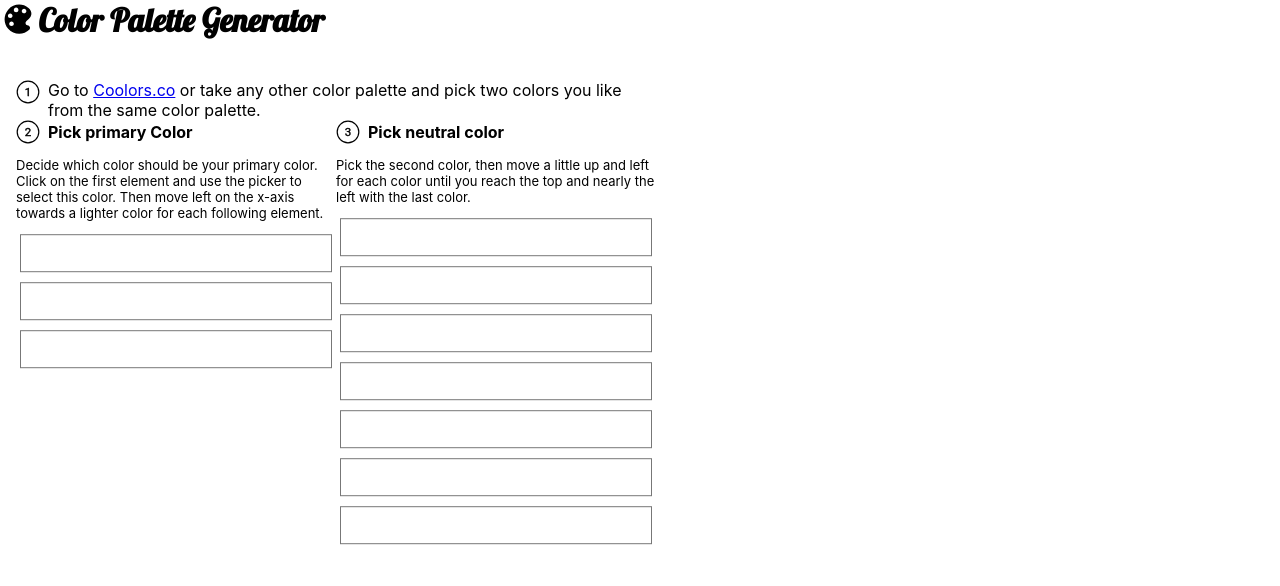
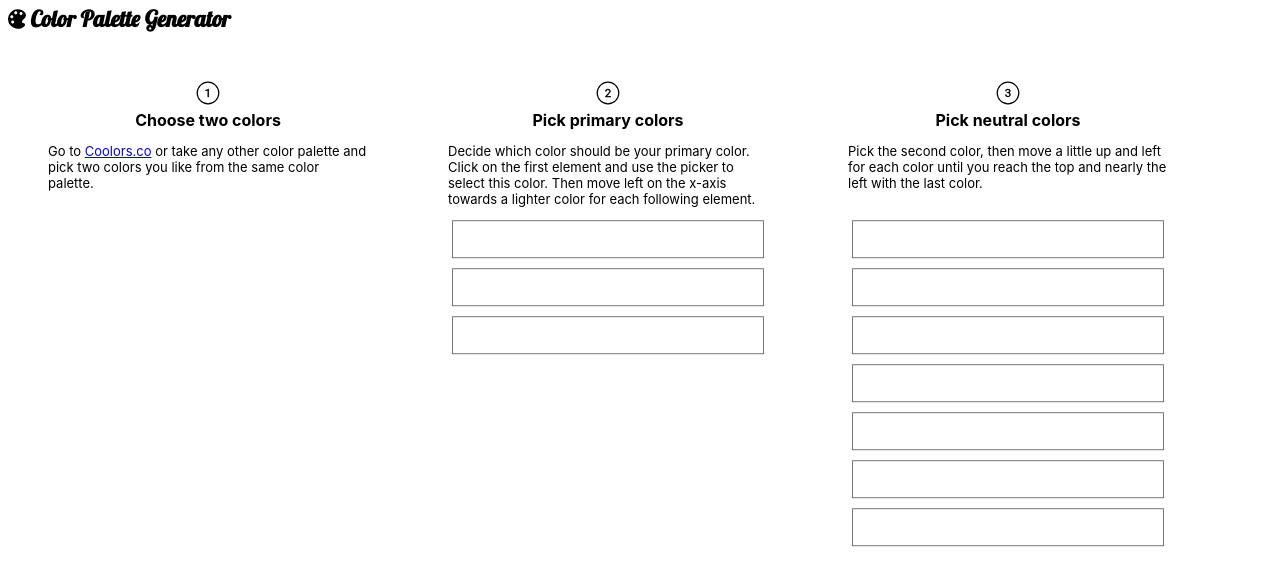
Before and after one commit to acoria/colorPaletteGenerator.react, a React (Create React App) app: page / in a window 1280 px wide. Shown: the top 586 px of the page. Built offline with nearby package versions, Linux system fonts and the light colour scheme.

Commit message:
Adjust steps alignment for choosing colors

```diff
--- a/src/colorPalette/ColorPalette.module.css
+++ b/src/colorPalette/ColorPalette.module.css
@@ -1,42 +1,28 @@
 .colorPalette {
-  display: grid;
-  grid-template-columns: 1fr 1fr;
-  grid-template-rows: 4rem auto;
 }
 
-.header{
+.header {
   display: flex;
   flex-direction: row;
   flex-shrink: 0;
-  grid-column-start: 1;
-  grid-column-end: 3;
-  align-items: start;
+  padding: 0.3rem 0 0 0.3rem;
 }
 
 .titleOfApp {
   font-family: "Lobster";
-  /* background-color: #642472; */
-  /* background-image: linear-gradient(
-    90deg,
-    #642472ee 10%,
-    #9c747b55,
-    #0000ff55,
-    #00800055,
-    #ffff0055,
-    #ffa50055,
-    #ff000055
-  ); */
+  font-size: 1.4rem;
   margin: 0;
 }
 
-.colorPaletteIcon{
-  width: 2.4rem;
+.colorPaletteIcon {
+  width: 1.6rem;
 }
 
 .colorPaletteBody {
-  padding: 1rem 1rem 0 1rem;
-  display: grid;
-  grid-template-columns: 1fr 1fr;
+  padding: 3rem 1rem 0 3rem;
+  display: flex;
+  flex-direction: row;
+  column-gap: 5rem;
 }
 
 .firstStep {
@@ -44,12 +30,11 @@
   flex-direction: row;
   column-gap: 0.5rem;
   align-items: start;
-  grid-column-start: 1;
-  grid-column-end: 3;
 }
 
-.firstStep>p{
+.firstStep > p {
   margin: 0;
+  font-size: small;
 }
 
 .secondStep {
@@ -60,9 +45,9 @@
 
 .colorTitle {
   display: flex;
-  flex-direction: row;
+  flex-direction: column;
+  row-gap: 0.3rem;
   align-items: center;
-  column-gap: 0.5rem;
 }
 
 .colorTitleText {
--- a/src/colorPalette/ColorPalette.tsx
+++ b/src/colorPalette/ColorPalette.tsx
@@ -39,21 +39,34 @@ export const ColorPalette: React.FC = () => {
       </div>
       <div className={styles.colorPaletteBody}>
         <div className={styles.firstStep}>
-          <CircleWithOne className={styles.circleWithNumber} />
+          <ColorPicker
+            title={colorTitle(
+              <CircleWithOne className={styles.circleWithNumber} />,
+              "Choose two colors"
+            )}
+            numberOfColorsToGenerate={0}
+            onColorsChange={setPrimaryColors}
+            explanation={
+              <>
+                Go to{" "}
+                <a href="https://coolors.co/palettes" target="_blank">
+                  Coolors.co
+                </a>{" "}
+                or take any other color palette and pick two colors you like
+                from the same color palette.
+              </>
+            }
+          />
+          {/* <CircleWithOne className={styles.circleWithNumber} />
           <p>
-            Go to{" "}
-            <a href="https://coolors.co/palettes" target="_blank">
-              Coolors.co
-            </a>{" "}
-            or take any other color palette and pick two colors you like from
-            the same color palette.
-          </p>
+
+          </p> */}
         </div>
         <div className={styles.secondStep}>
           <ColorPicker
             title={colorTitle(
               <CircleWithTwo className={styles.circleWithNumber} />,
-              "Pick primary Color"
+              "Pick primary colors"
             )}
             numberOfColorsToGenerate={3}
             onColorsChange={setPrimaryColors}
@@ -66,7 +79,7 @@ export const ColorPalette: React.FC = () => {
           <ColorPicker
             title={colorTitle(
               <CircleWithThree className={styles.circleWithNumber} />,
-              "Pick neutral color"
+              "Pick neutral colors"
             )}
             numberOfColorsToGenerate={7}
             onColorsChange={setNeutralColors}
--- a/src/colorPicker/ColorPicker.module.css
+++ b/src/colorPicker/ColorPicker.module.css
@@ -5,6 +5,7 @@
 
 .explanation {
   width: 20rem;
+  min-height: 4rem;
   font-size: small;
 }
 
--- a/src/colorPicker/IColorPickerProps.ts
+++ b/src/colorPicker/IColorPickerProps.ts
@@ -2,7 +2,7 @@ import { ReactNode } from "react";
 
 export interface IColorPickerProps {
   title: string | ReactNode;
-  explanation: string;
+  explanation: string | ReactNode;
   numberOfColorsToGenerate: number;
   onColorsChange?: (colors: string[]) => void;
   initialColor?: string;
```
Also changed, not shown: todos.txt (added).
